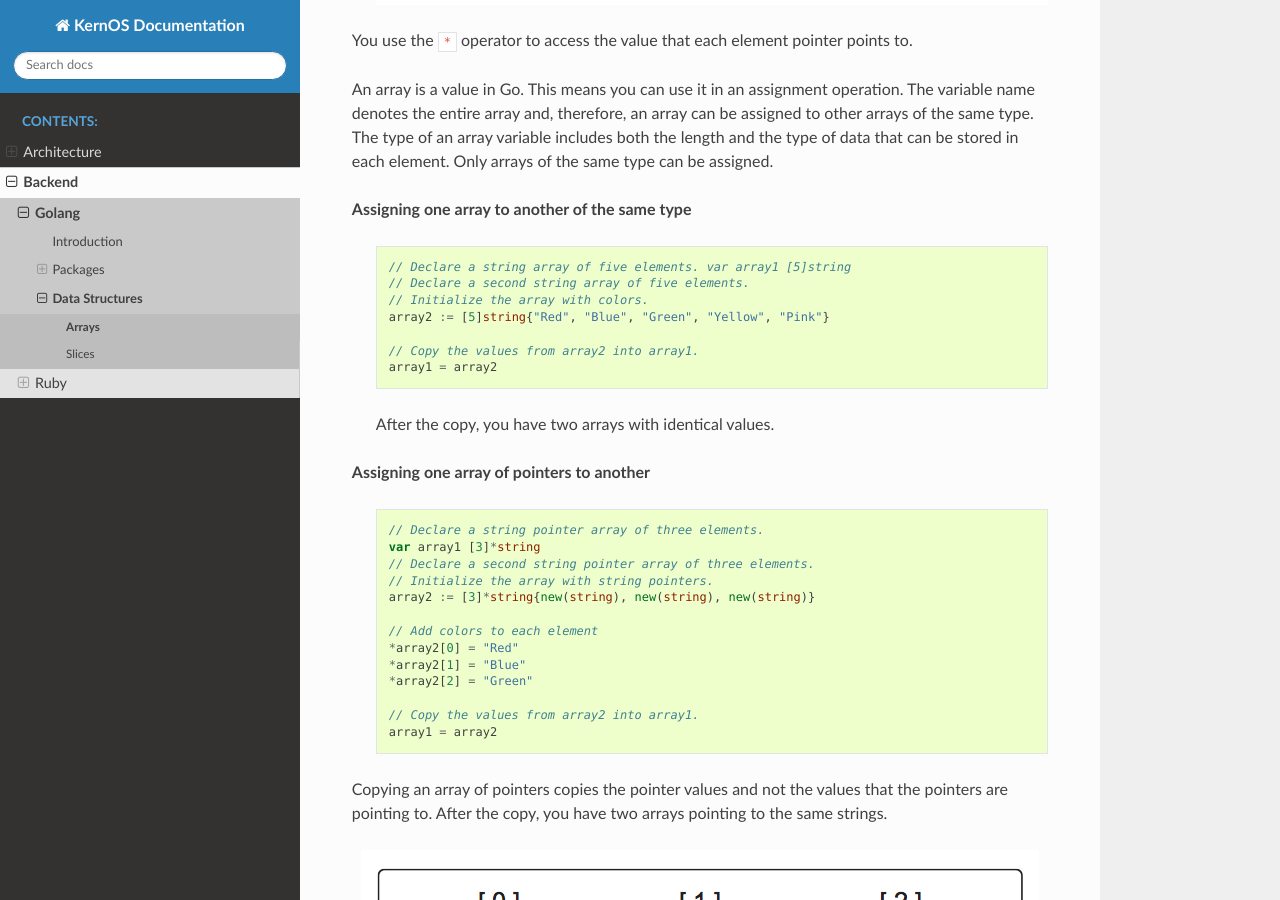
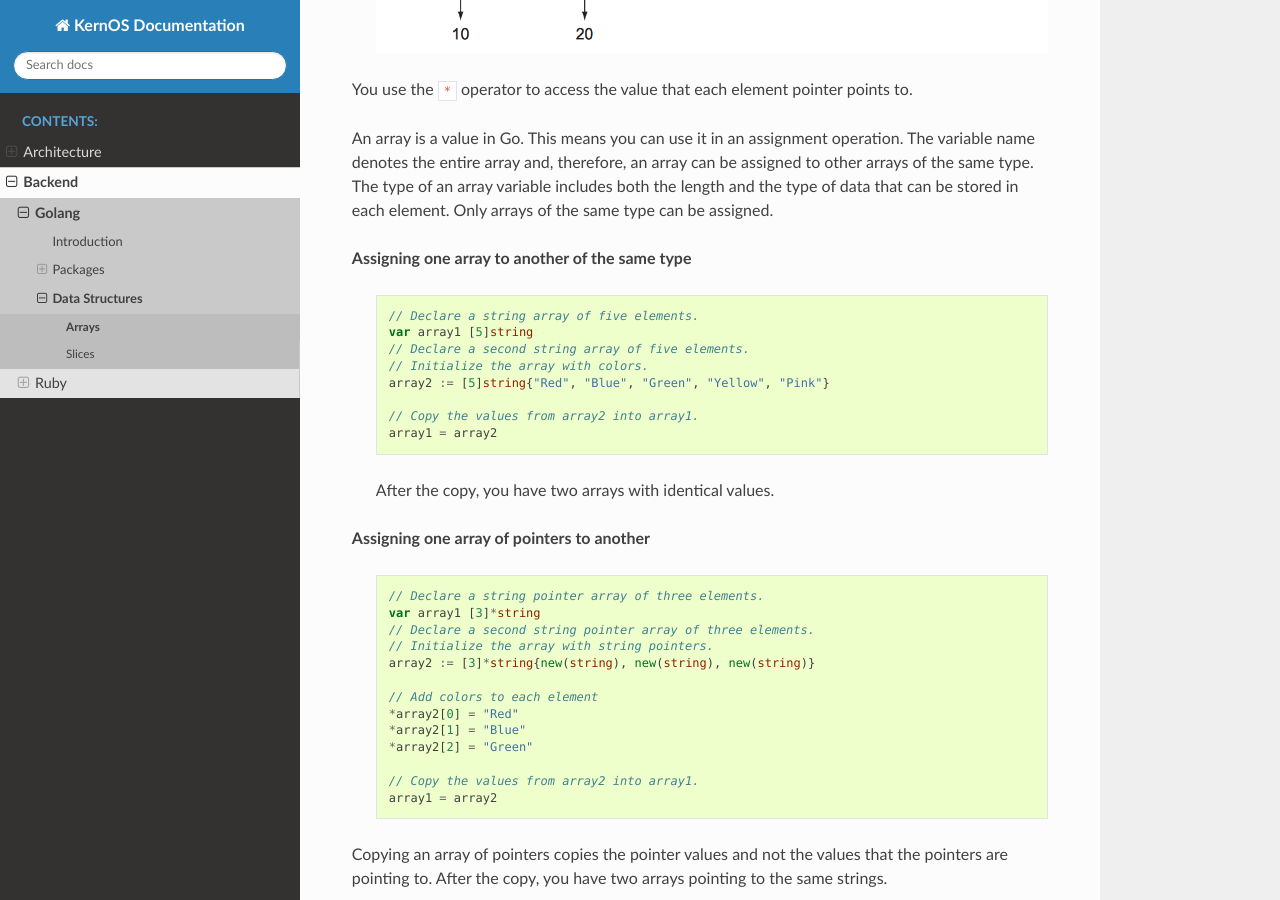
Before and after one commit to kernoslabs/documentation, a Sphinx documentation site: the page built from technology/source/backend/golang/data_structures/arrays.rst, in a window 1280 px wide and 900 px high, scrolled down 2676 px. Built offline with Sphinx 7.4.7 and the Read the Docs theme 2.0.0, drawn with Linux system fonts in a browser that asks for light colours.

Commit message:
Fixed a typo in the arrays section

```diff
--- a/technology/source/backend/golang/data_structures/arrays.rst
+++ b/technology/source/backend/golang/data_structures/arrays.rst
@@ -95,9 +95,10 @@
         array := [5]*int{0: new(int), 1: new(int)}
 
         // Assign values to index 0 and 1.
-        *array[0] = 10 *array[1] = 20
+        *array[0] = 10
+        *array[1] = 20
 
-    .. image:: /images/golang/02-array.png
+    .. image:: /images/golang/03-array.png
         :align: center
 
 You use the ``*`` operator to access the value that each element pointer points to.
@@ -108,7 +109,8 @@
 
     .. code-block:: go
 
-        // Declare a string array of five elements. var array1 [5]string
+        // Declare a string array of five elements.
+        var array1 [5]string
         // Declare a second string array of five elements.
         // Initialize the array with colors.
         array2 := [5]string{"Red", "Blue", "Green", "Yellow", "Pink"}
```
